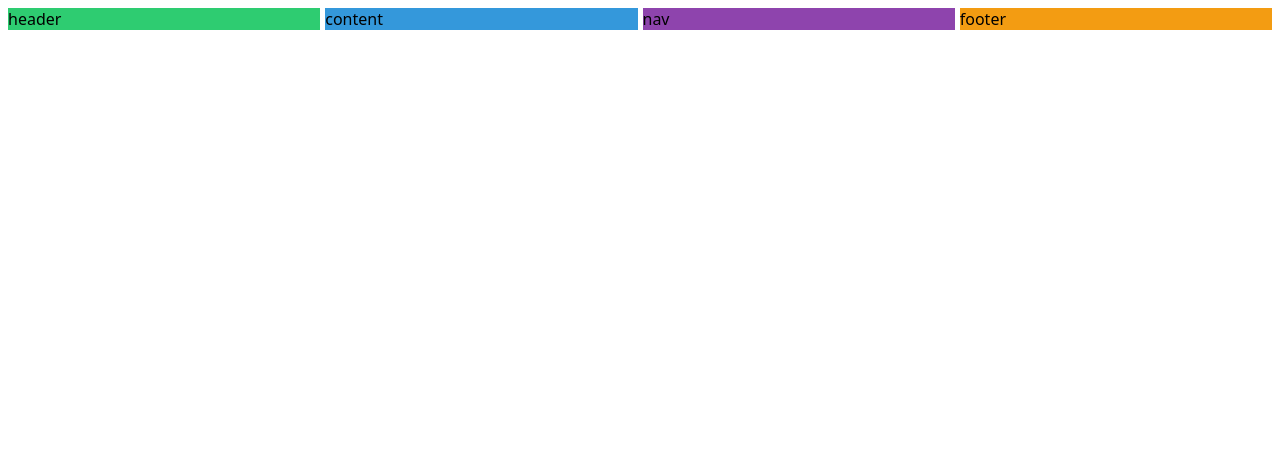
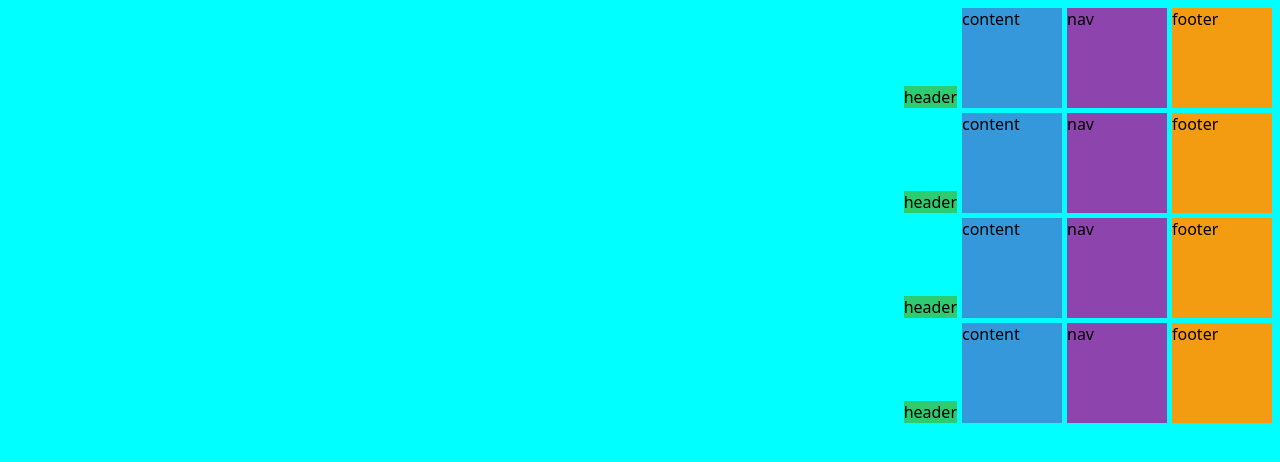
Before and after one commit to BrandonKTC/css-masterclass, a plain HTML site: page index.html in a window 1280 px wide. Drawn offline with Linux system fonts and the light colour scheme.

Commit message:
place self content items'

```diff
--- a/index.html
+++ b/index.html
@@ -11,6 +11,18 @@
 			<div class="content">content</div>
 			<div class="nav">nav</div>
 			<div class="footer">footer</div>
+			<div class="header">header</div>
+			<div class="content">content</div>
+			<div class="nav">nav</div>
+			<div class="footer">footer</div>
+			<div class="header">header</div>
+			<div class="content">content</div>
+			<div class="nav">nav</div>
+			<div class="footer">footer</div>
+			<div class="header">header</div>
+			<div class="content">content</div>
+			<div class="nav">nav</div>
+			<div class="footer">footer</div>
 		</div>
 	</body>
 </html>
--- a/styles.css
+++ b/styles.css
@@ -1,21 +1,24 @@
 body {
 	font-family: system-ui, -apple-system, BlinkMacSystemFont, "Segoe UI", Roboto,
 		Oxygen, Ubuntu, Cantarell, "Open Sans", "Helvetica Neue", sans-serif;
+	background-color: aqua;
 }
 
 .grid {
 	display: grid;
 	gap: 5px;
-	height: 50vh;
-	grid-template-columns: repeat(4, 1fr);
-	grid-template-rows: repeat(1, 1fr);
+	height: 100vh;
+	grid-template-columns: repeat(4, 100px);
+	grid-template-rows: repeat(4, 100px);
 	/*	justify-items: stretch; /* strech horizontaly */
 	/*	align-items: start; /* stretch verticaly */
-	place-items: start stretch; /* both first align then justify */
+	/* place-items: start stretch; /* both first align then justify */
+	place-content: start end; /* both first align then justify (content) */
 }
 
 .header {
 	background-color: #2ecc71;
+	place-self: end end; /* both first align then justify (self) */
 }
 
 .content {
```
